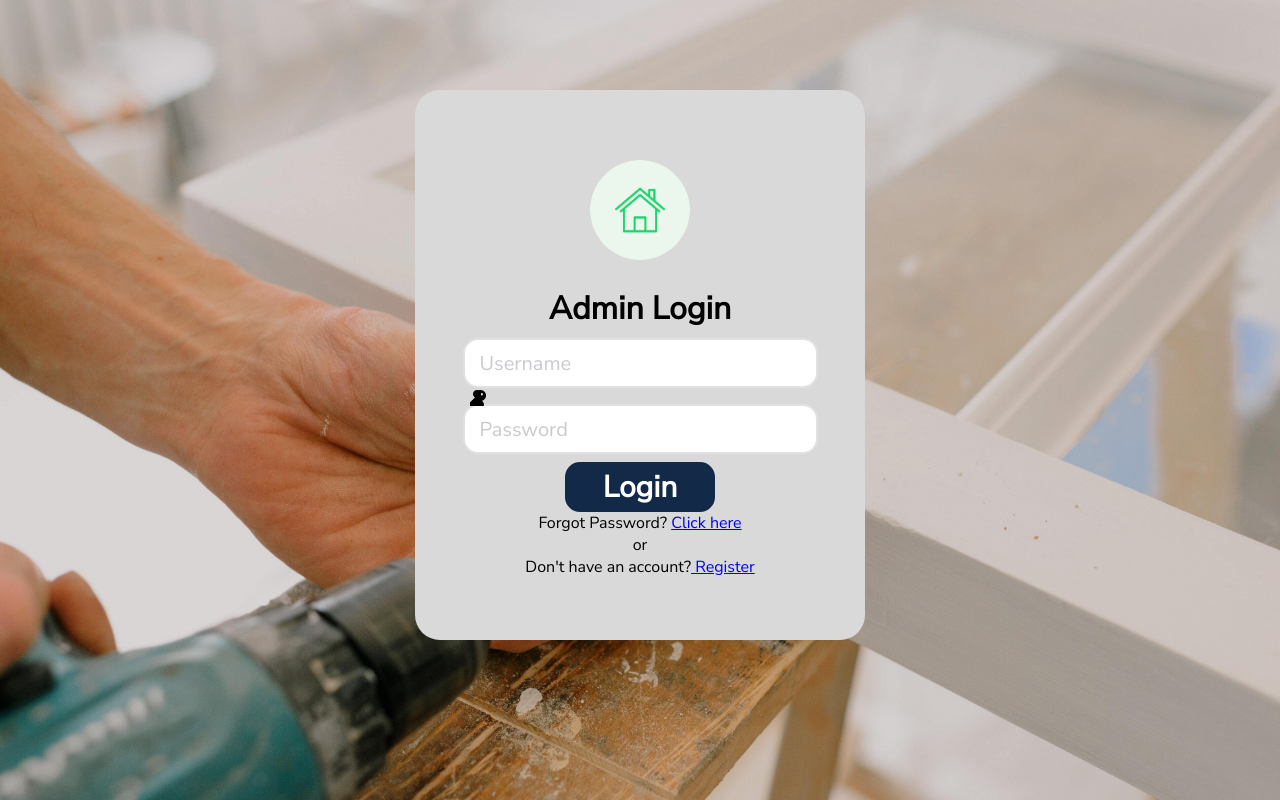
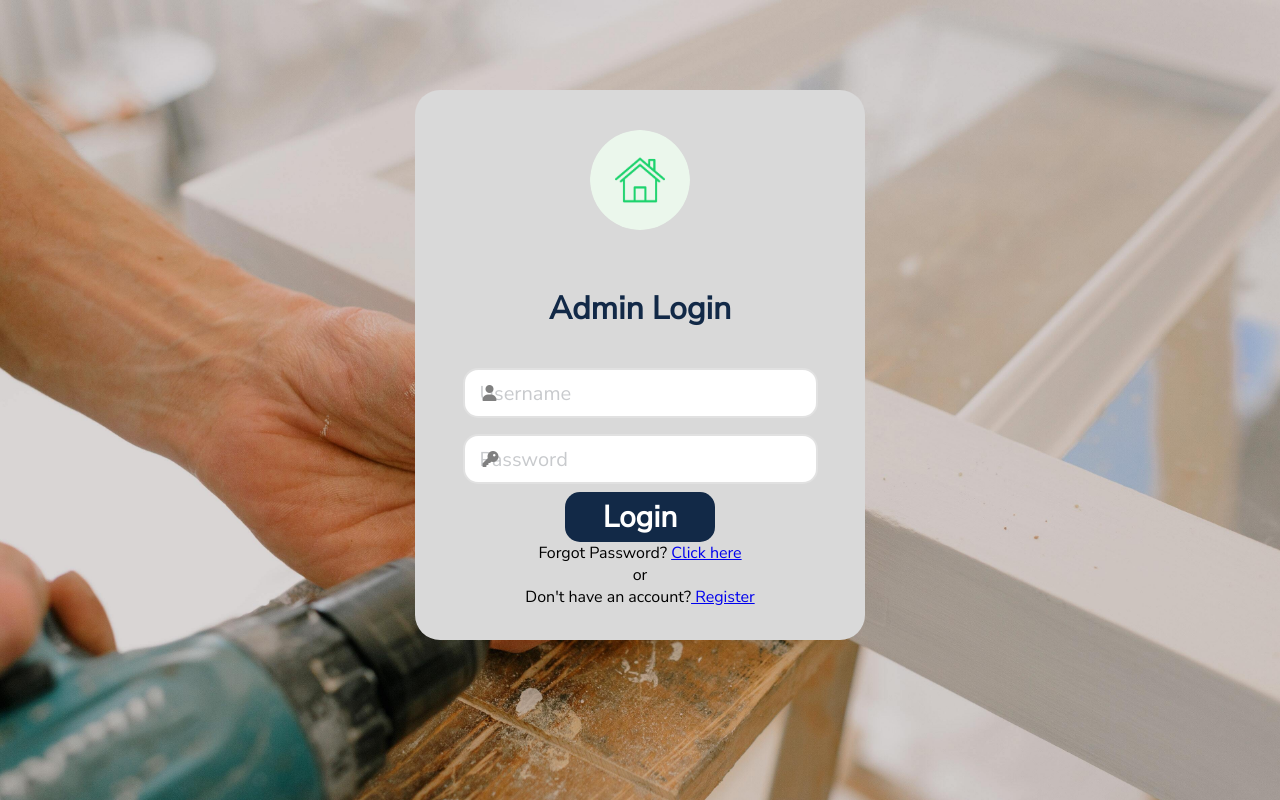
Before and after one commit to codingvaleria/housyproperties-frontend, a React (Create React App) app: page /admin/login in a window 1280 px wide. Built offline with nearby package versions, Linux system fonts and the light colour scheme; a web font is replaced by a local one.

Commit message:
modified styling

```diff
--- a/src/admin/components/adminlogin/Adminlogin.css
+++ b/src/admin/components/adminlogin/Adminlogin.css
@@ -42,27 +42,39 @@
     bottom: 60px;
   }
 
-  .user {
-    padding-left: 50px;
-    font-size: medium;
+  .title-a {
+    color: #122947;
+    padding: 30px;
   }
 
-  .icon {
+  .user-a {
+    padding-left: 50px;
+    font-size: small;
+  }
+
+  .icon-user {
   position: absolute;
-  padding-top: 110px;
-  padding-left: 450px;
+  padding-top: 25px;
+  padding-left: 20px;
+  color: gray;
   }
+
+  .icon-key {
+    position: absolute;
+    padding-top: 25px;
+    padding-left: 20px;
+    color: gray;
+    }
 
   input {
     height: 50px;
-    width: 10px;
-    border-radius: 10px;
+    border-radius: 25px;
     border: none;
     outline: none;
   }
 
   .second-input {
-    padding: 30px;
+    padding-top: 30px;
   }
 
   button {
--- a/src/admin/components/adminlogin/Adminlogin.js
+++ b/src/admin/components/adminlogin/Adminlogin.js
@@ -43,32 +43,32 @@ function Adminlogin(onLogin) {
               <img src={logo} alt="logo" className="logo-img"></img>
             </div>
           </div>
-          <div >
+          <div className="title-a">
             <h1>Admin Login</h1>
           </div>
 
           <div>
-          <i class="icon fa fa-user" aria-hidden="true"></i>
+          <i class="icon-user fa fa-user" aria-hidden="true"></i>
             <input
               type="text"
               id="username"
               name="username"
               placeholder="Username"
               value={username}
-              className="user"
+              className="user-a"
               onChange={(e) => setUsername(e.target.value)}
             />
           </div>
 
           <div>
-          <i class="icon fa fa-key" aria-hidden="true"></i>
+          <i class="icon-key fa fa-key" aria-hidden="true"></i>
             <input
               type="password"
               id="password"
               name="password"
               placeholder="Password"
               value={password}
-              className="user"
+              className="user-a"
               onChange={(e) => setPassword(e.target.value)}
             />
           </div>
```
